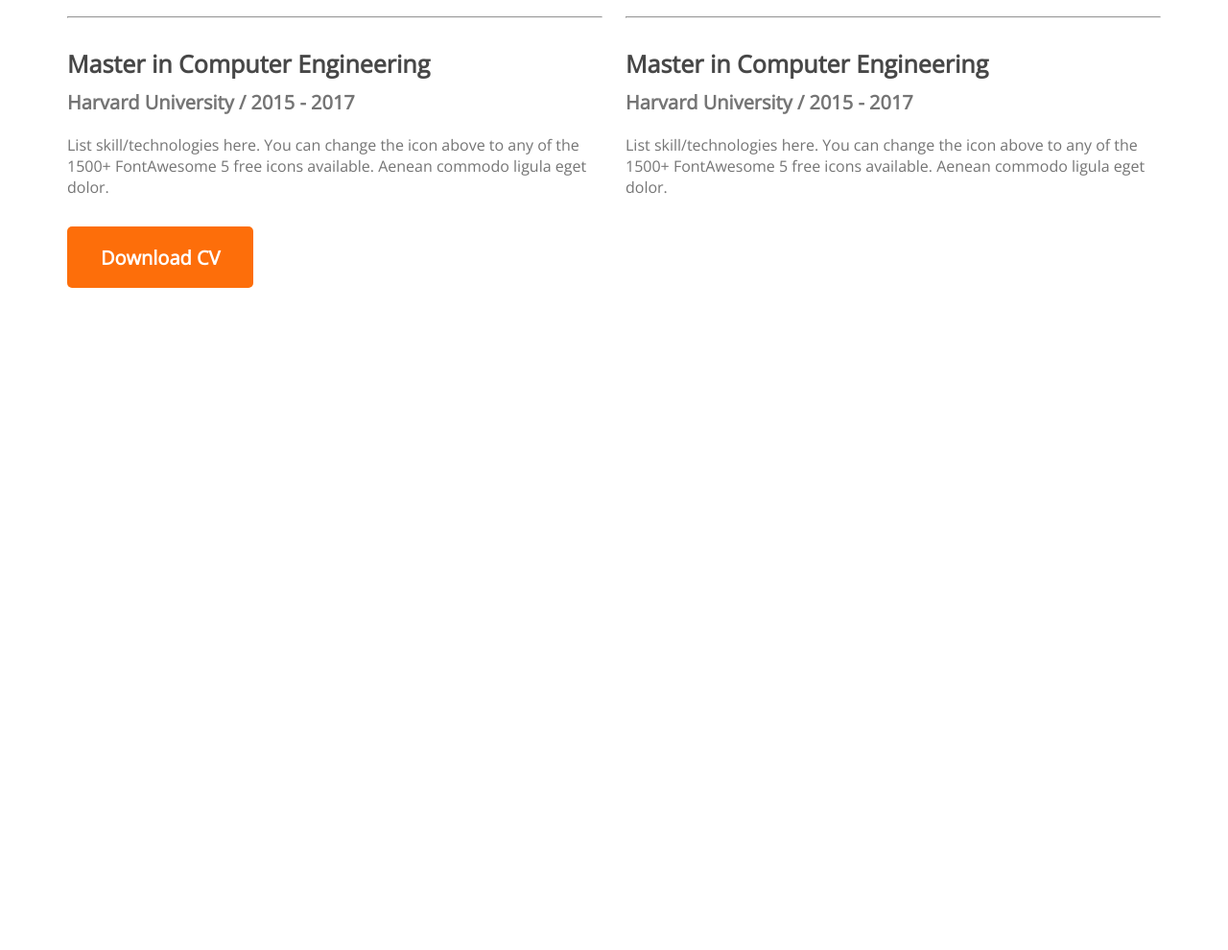
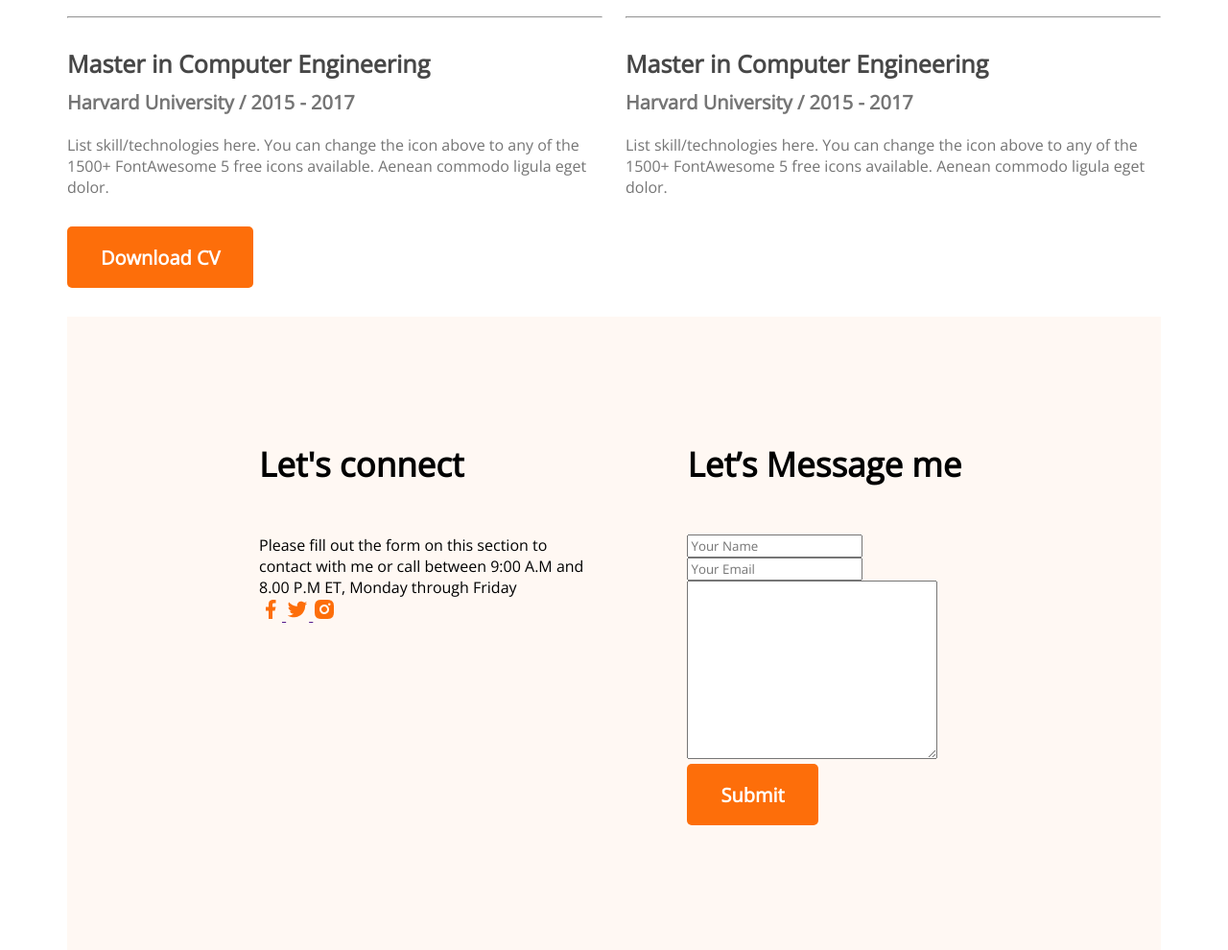
Before and after one commit to hablu182/developer-portfolio, a plain HTML site: page index.html in a window 1280 px wide. Shown: the part 2501-3491 px from the top of the page at 96% size. Before the commit the page ends 2801 px from the top, so only its background shows below. Drawn offline with nearby package versions, Linux system fonts and the light colour scheme.

Commit message:
added more

```diff
--- a/index.html
+++ b/index.html
@@ -134,6 +134,31 @@
                 <button class="button-primary">Download CV</button>
             </div>
         </section>
+        <!-- contact section -->
+        <section class="contact">
+            <div>
+                <h3 class="section-title">Let's connect</h3>
+                <p>Please fill out the form on this section to contact with me or call between 9:00 A.M and 8.00 P.M ET, Monday through Friday</p>
+                <a href="">
+                   <img src="images/icons/facebook.png" alt="">
+                </a>
+                <a href="">
+                   <img src="images/icons/twitter.png" alt="">
+                </a>
+                <a href="">
+                   <img src="images/icons/insta.png" alt="">
+                </a>
+            </div>
+            <div>
+                <h3 class="section-title">Let’s Message me</h3>
+                <form action="">
+                 <input type="text" class="text" placeholder="Your Name">
+                 <input type="text" class="email" placeholder="Your Email">
+                 <textarea name="" id="" cols="30" rows="10"></textarea>
+                 <input class="button-primary"type="submit" value="Submit">
+                </form>
+            </div>
+        </section>
     </main>
     <footer>
 
--- a/styles/portfolio.css
+++ b/styles/portfolio.css
@@ -156,3 +156,13 @@ section{
     margin-top: 50px;
     text-align: center;
 }
+/* contact styles */
+.contact{
+    display: flex;
+    gap: 100px;
+    background: #FFF8F3;
+    padding: 130px 200px;
+}
+.contact .section-title{
+    text-align: left;
+}
```
